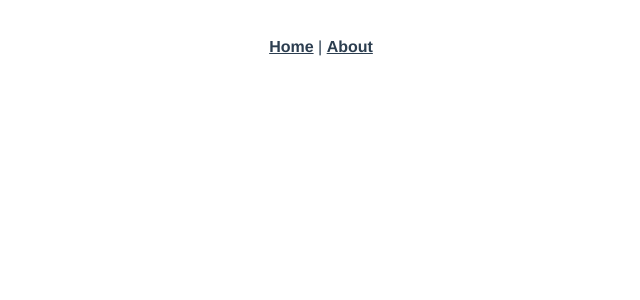
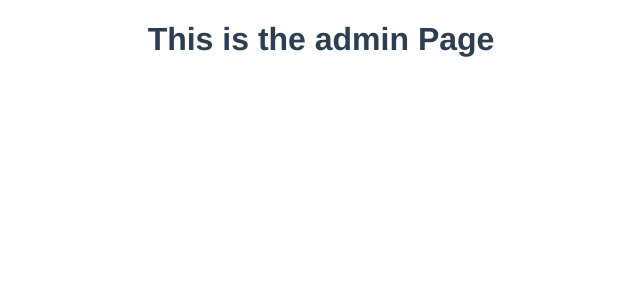
Before and after one commit to investoricky/leadFrom, a Vue app: page /admin in a window 1280 px wide. Shown: the top 300 px of the page, without its empty margins (319-959 px from the left). Built offline with nearby package versions, Linux system fonts and the light colour scheme.

Commit message:
Added admin and user pages

```diff
--- a/src/App.vue
+++ b/src/App.vue
@@ -1,9 +1,5 @@
 <template>
   <div id="app">
-    <div id="nav">
-      <router-link to="/">Home</router-link> |
-      <router-link to="/about">About</router-link>
-    </div>
     <router-view/>
   </div>
 </template>
--- a/src/router/index.js
+++ b/src/router/index.js
@@ -1,6 +1,6 @@
 import Vue from 'vue'
 import VueRouter from 'vue-router'
-import Home from '../views/Home.vue'
+import Home from '../views/user/index.vue'
 
 Vue.use(VueRouter)
 
@@ -11,12 +11,12 @@ const routes = [
     component: Home
   },
   {
-    path: '/about',
-    name: 'About',
+    path: '/admin',
+    name: 'Admin',
     // route level code-splitting
     // this generates a separate chunk (about.[hash].js) for this route
     // which is lazy-loaded when the route is visited.
-    component: () => import(/* webpackChunkName: "about" */ '../views/About.vue')
+    component: () => import(/* webpackChunkName: "about" */ '../views/admin/index.vue')
   }
 ]
 
--- a/src/views/About.vue
+++ /dev/null
@@ -1,5 +0,0 @@
-<template>
-  <div class="about">
-    <h1>This is an about page</h1>
-  </div>
-</template>
--- a/src/views/Home.vue
+++ /dev/null
@@ -1,18 +0,0 @@
-<template>
-  <div class="home">
-    <img alt="Vue logo" src="../assets/logo.png">
-    <HelloWorld msg="Welcome to Your Vue.js App"/>
-  </div>
-</template>
-
-<script>
-// @ is an alias to /src
-import HelloWorld from '@/components/HelloWorld.vue'
-
-export default {
-  name: 'Home',
-  components: {
-    HelloWorld
-  }
-}
-</script>
--- /dev/null
+++ b/src/views/admin/index.vue
@@ -0,0 +1,19 @@
+<template>
+    <div>
+        <h1>This is the admin Page</h1>
+    </div>
+</template>
+
+<script>
+export default {
+    data(){
+        return{
+
+        }
+    }
+}
+</script>
+
+<style scoped>
+
+</style>
--- /dev/null
+++ b/src/views/user/index.vue
@@ -0,0 +1,19 @@
+<template>
+    <div>
+        <h1>This is the User Page</h1>
+    </div>
+</template>
+
+<script>
+export default {
+    data(){
+        return{
+
+        }
+    }
+}
+</script>
+
+<style scoped>
+
+</style>
```
Also changed, not shown: src/views/admin/auth/login.vue (added), src/views/admin/static/sidebar.vue (added), src/views/admin/static/topnav.vue (added), src/views/user/static/footer.vue (added), src/views/user/static/topnav.vue (added).
